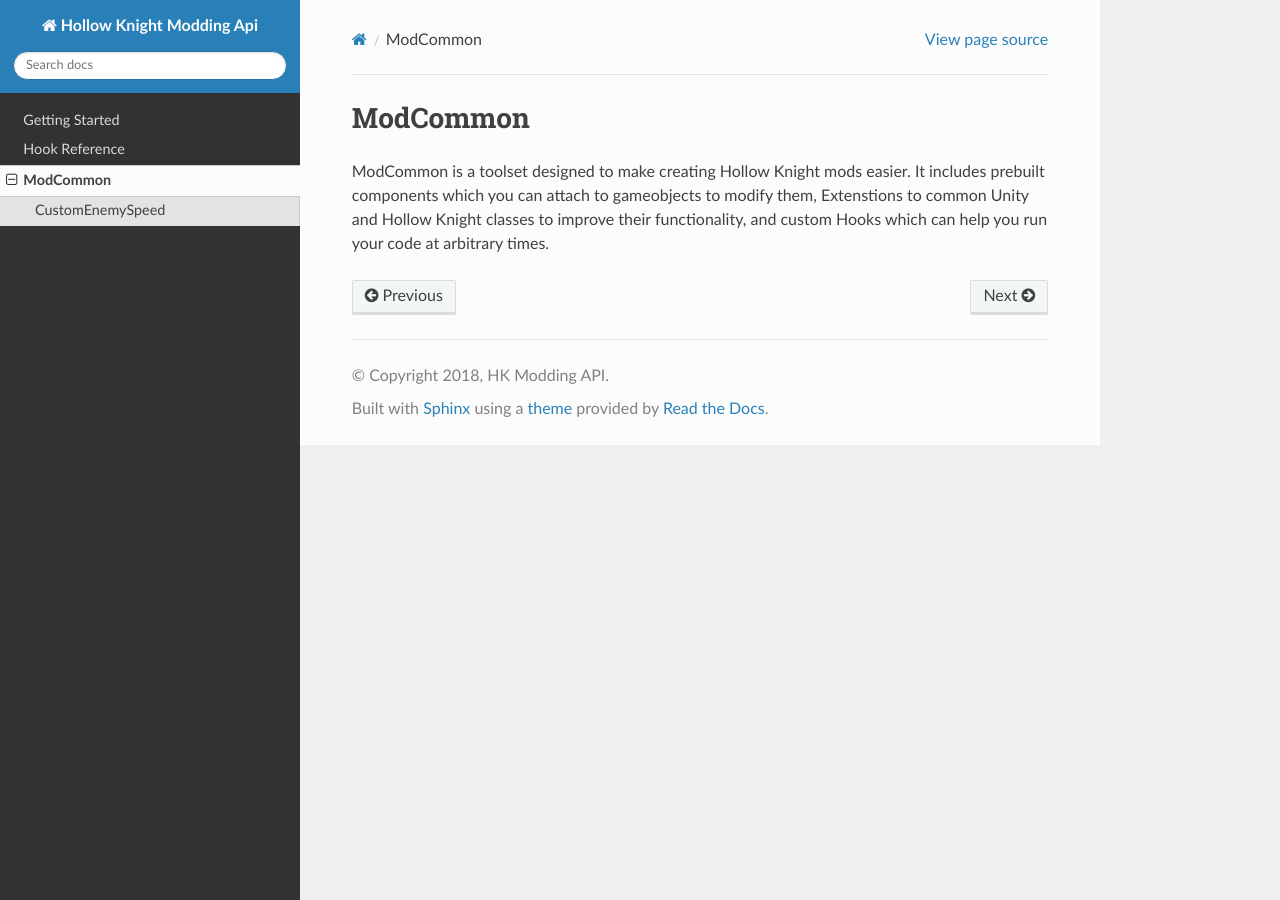
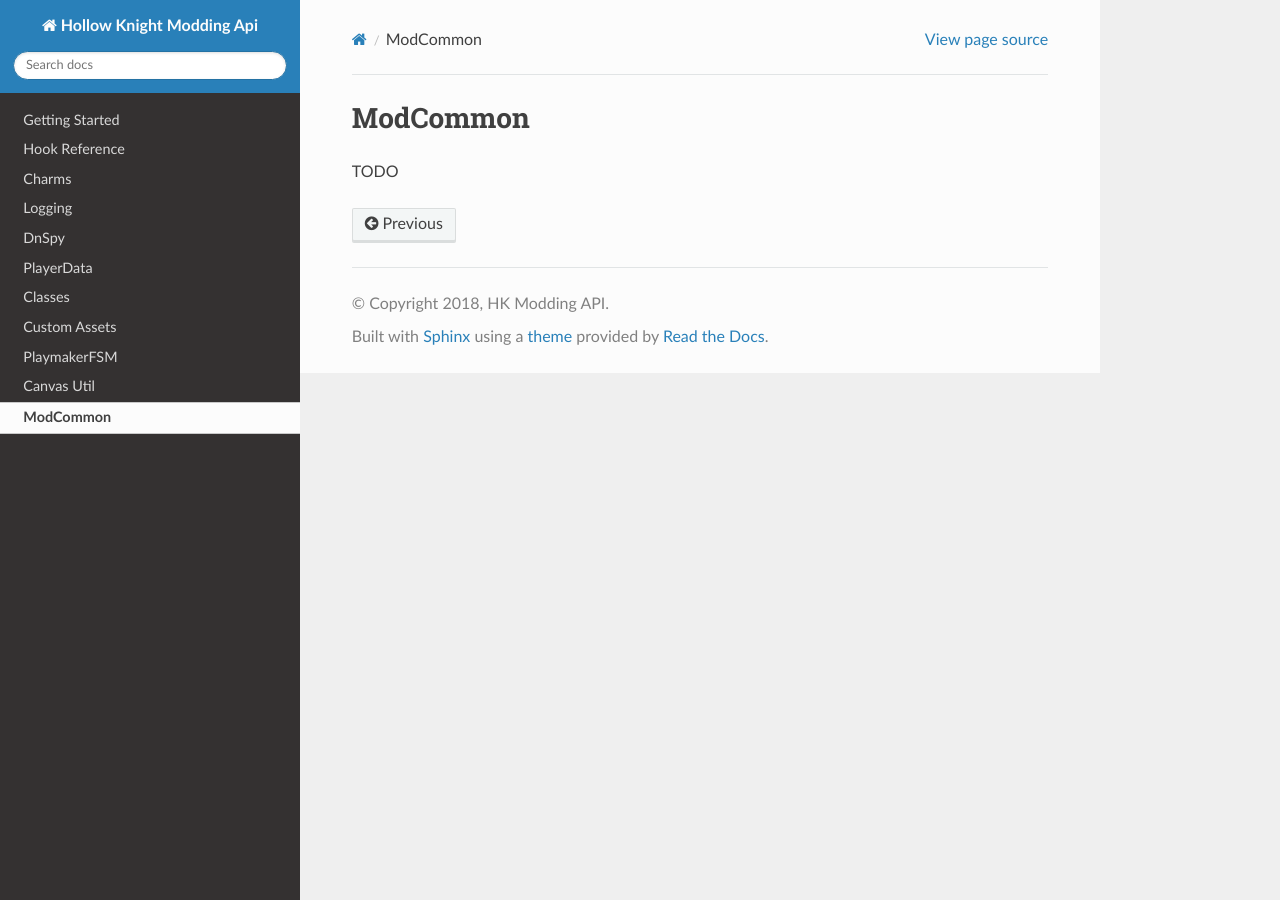
Before and after one commit to a2659802/HK-Modding-API-Docs, a Sphinx documentation site: the page built from docs/ModCommon.rst, in a window 1280 px wide. Built offline with Sphinx 7.4.7 and the Read the Docs theme 2.0.0, drawn with Linux system fonts in a browser that asks for light colours.

Commit message:
Add files via upload

```diff
--- /dev/null
+++ b/docs/Assets.rst
@@ -0,0 +1,4 @@
+Custom Assets
+=============
+
+TODO
--- /dev/null
+++ b/docs/CanvasUtil.rst
@@ -0,0 +1,4 @@
+Canvas Util
+===========
+
+TODO
--- /dev/null
+++ b/docs/Classes.rst
@@ -0,0 +1,4 @@
+Classes
+=======
+
+TODO
--- a/docs/ModCommon.rst
+++ b/docs/ModCommon.rst
@@ -1,12 +1,4 @@
+ModCommon
+=========
 
-ModCommon
-^^^^^^^^^
-
-ModCommon is a toolset designed to make creating Hollow Knight mods easier. It includes prebuilt components which you can attach to gameobjects to modify them, Extenstions to common Unity and Hollow Knight classes to improve their functionality, and custom Hooks which can help you run your code at arbitrary times.
-
-
-.. toctree::
-   :maxdepth: 2
-   :hidden:
-
-   ModCommon/Components/CustomEnemySpeed
+TODO
--- /dev/null
+++ b/docs/PlayMakerFSM.rst
@@ -0,0 +1,4 @@
+PlaymakerFSM
+============
+
+TODO
--- /dev/null
+++ b/docs/PlayerData.rst
@@ -0,0 +1,4 @@
+PlayerData
+==========
+
+TODO
```
Also changed, not shown: docs/Charms.rst (added, +109 -0 lines), docs/DnSpy.rst (added, +18 -0 lines), docs/Logging.rst (added, +65 -0 lines), docs/index.rst (+9 -1 lines), docs/Getting-Started.rst (line endings or trailing spaces).
